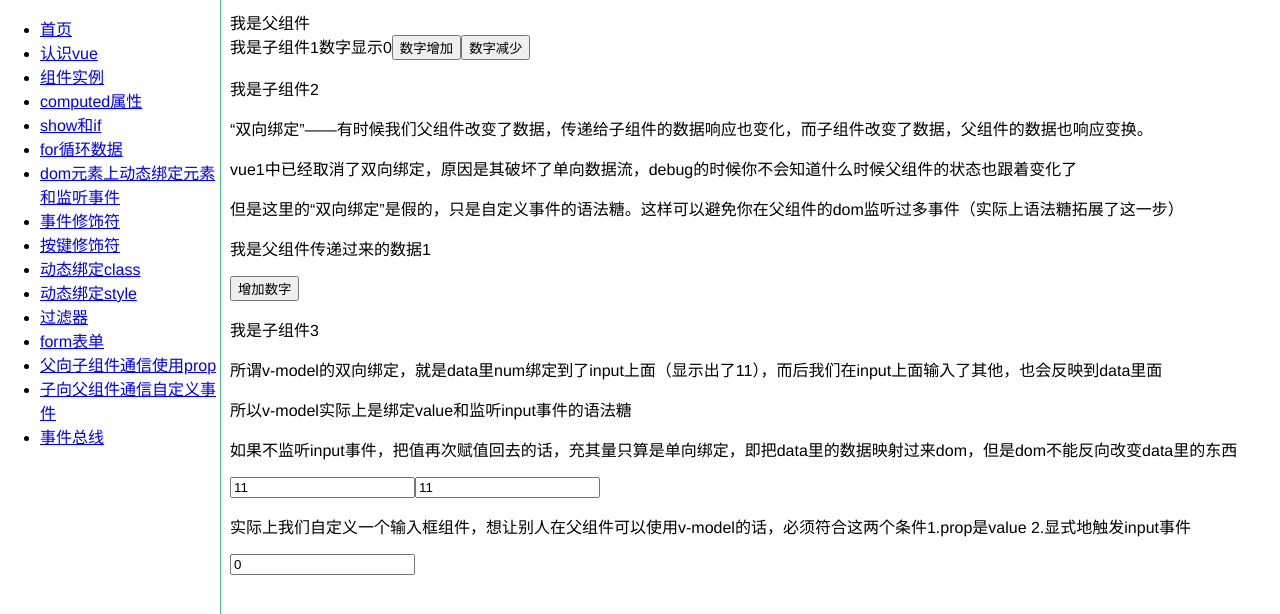
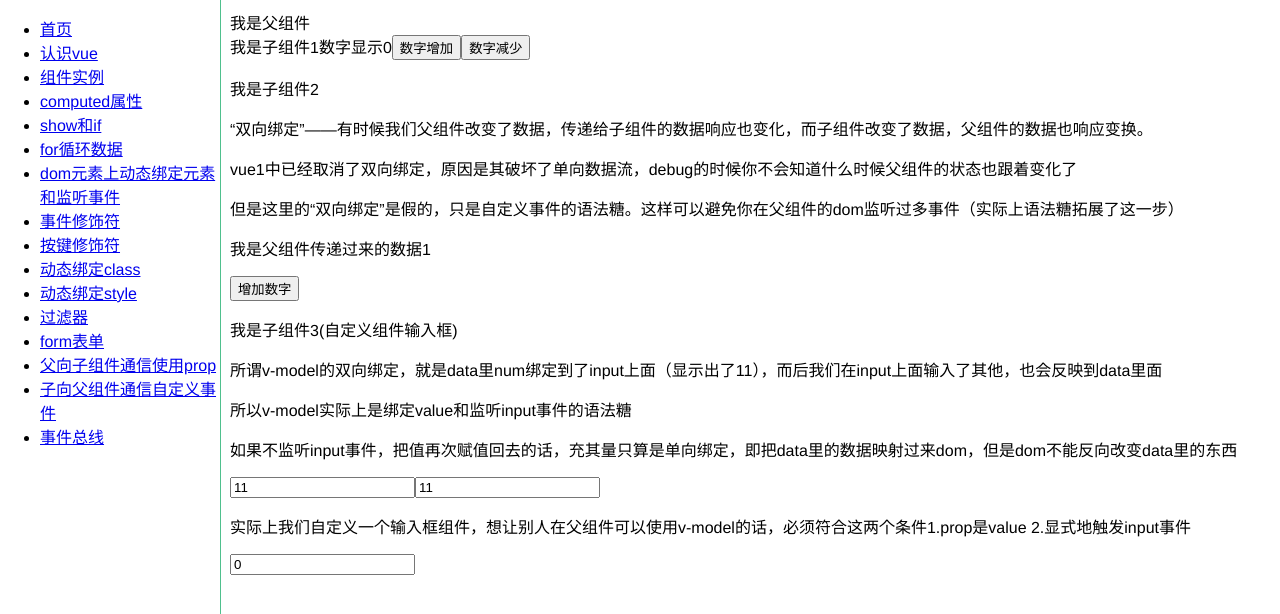
Before and after one commit to yokiyokiyoki/vue-component, a Vue app: page /#/customEvent in a window 1280 px wide. Shown: the top 614 px of the page. Built offline with nearby package versions, Linux system fonts and the light colour scheme.

Commit message:
自定义组件输入框

```diff
--- a/src/components/customEvent/customEvent.vue
+++ b/src/components/customEvent/customEvent.vue
@@ -7,18 +7,18 @@
     <sync-child v-bind:num.sync='num'></sync-child>
     <!-- 上面那个表达式会被编译为下面这样，可以把注释放开 -->
     <!-- <sync-child v-bind:num='num' v-on:update:num="val=>num=val"></sync-child> -->
-    <model v-model="modelNum"></model>
+    <input-model v-model="modelNum" />
   </div>
 </template>
 <script>
   import child from "./child.vue";
   import syncChild from "./sync.vue";
-  import model from "./model.vue";
+  import inputModel from "./inputModel.vue";
   export default {
     components: {
       child,
       syncChild,
-      model
+      inputModel
     },
     methods: {
       changeNum(num) {
@@ -38,7 +38,7 @@
     },
     watch: {
       modelNum(val, oldVal) {
-        console.log("观察一下变化" + val);
+        console.log("观察一下自定义组件v-model变化" + val);
       }
     }
   };
--- a/src/components/customEvent/model.vue
+++ b/src/components/customEvent/inputModel.vue
@@ -1,6 +1,6 @@
 <template>
   <div class="model">
-      <p>我是子组件3</p>
+      <p>我是子组件3(自定义组件输入框)</p>
       <p>所谓v-model的双向绑定，就是data里num绑定到了input上面（显示出了11），而后我们在input上面输入了其他，也会反映到data里面</p>
       <p>所以v-model实际上是绑定value和监听input事件的语法糖</p>
       <p>如果不监听input事件，把值再次赋值回去的话，充其量只算是单向绑定，即把data里的数据映射过来dom，但是dom不能反向改变data里的东西</p>
```
Lines whose indentation alone changed are shown as unchanged.
